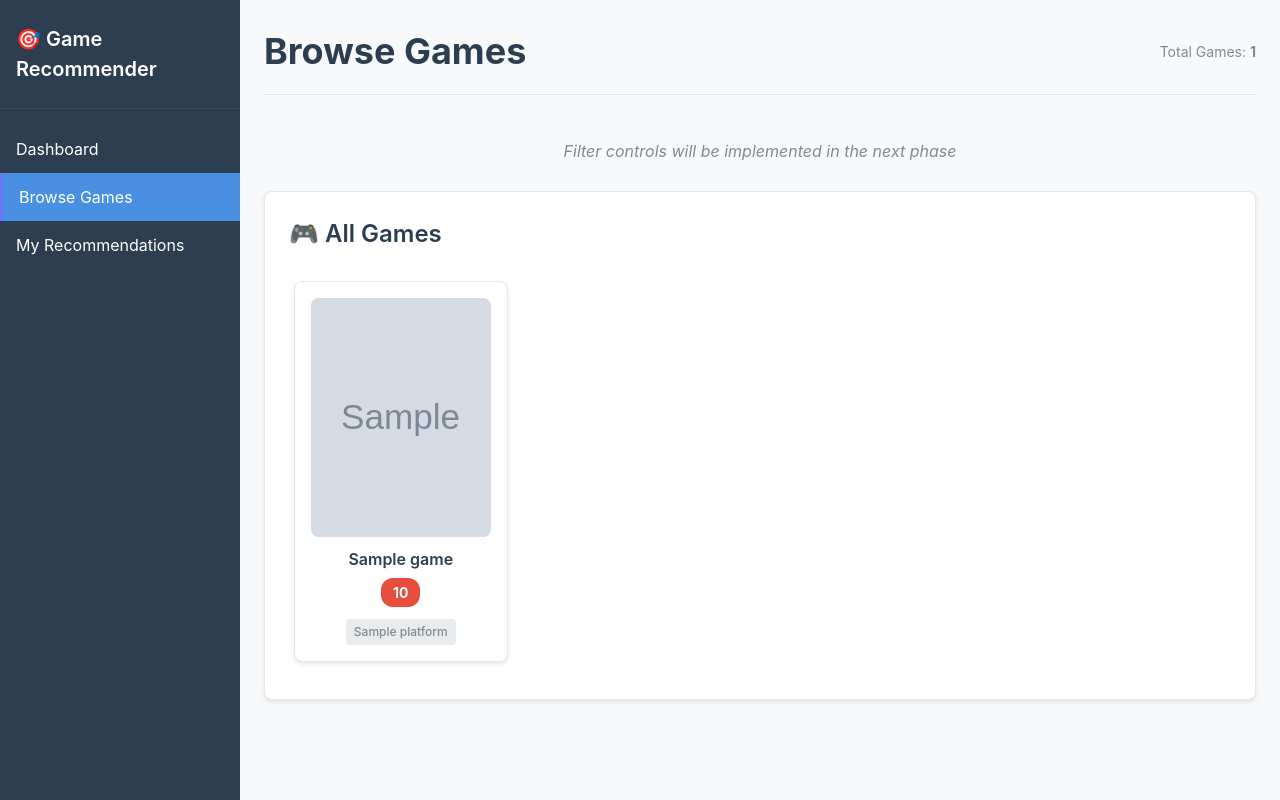
After one commit to SviatoslavS-ui/Game-recomendations, a Spring app: page /pages/games in a window 1280 px wide. The commit adds this page. Run offline with Thymeleaf, Linux system fonts and the light colour scheme; the template is opened without the code that fills it: most values are stand-ins (such as "Sample title", 1, 10 or a date in 2020); grey boxes marked "Sample" are stand-in pictures; data that the repository does not hold is empty.

Commit message:
v0.71 workable minor changes

```diff
--- a/src/main/resources/static/css/main.css
+++ b/src/main/resources/static/css/main.css
@@ -47,6 +47,11 @@
   --space-10: 2.5rem;   /* 40px */
   --space-12: 3rem;     /* 48px */
   --space-16: 4rem;     /* 64px */
+
+  /* Border Radius */
+  --radius-sm: 4px;
+  --radius-md: 8px;
+  --radius-lg: 12px;
 }
 
 /* Reset and Base Styles */
@@ -158,10 +163,11 @@ body {
 
 .game-section {
   background: var(--background-primary);
-  border-radius: 8px;
+  border-radius: var(--radius-md);
   padding: var(--space-6);
   box-shadow: 0 2px 4px rgba(0, 0, 0, 0.1);
   border: 1px solid var(--border-light);
+  overflow: visible; /* Allow content to overflow for hover effects */
 }
 
 .section-title {
@@ -177,7 +183,7 @@ body {
 /* Game Grid */
 .game-grid {
   display: grid;
-  grid-template-columns: repeat(auto-fill, minmax(200px, 1fr));
+  grid-template-columns: repeat(auto-fill, minmax(220px, 1fr));
   gap: var(--space-4);
   overflow-x: auto;
   padding-bottom: var(--space-2);
@@ -186,19 +192,22 @@ body {
 /* Game Cards */
 .game-card {
   background: var(--background-primary);
-  border-radius: 8px;
+  border-radius: var(--radius-md);
   padding: var(--space-4);
   box-shadow: 0 2px 4px rgba(0, 0, 0, 0.1);
   border: 1px solid var(--border-light);
   transition: all 0.2s ease;
   cursor: pointer;
   min-width: 180px;
+  position: relative; /* For pseudo-element positioning */
+  margin: 5px; /* Add margin to prevent border clipping on hover */
 }
 
 .game-card:hover {
   box-shadow: 0 4px 12px rgba(0, 0, 0, 0.15);
-  transform: translateY(-2px);
+  transform: scale(1.02); /* Subtle scale effect instead of translateY */
   border-color: var(--primary-blue);
+  z-index: 1; /* Ensure hovered card appears above others */
 }
 
 .game-image {
@@ -241,7 +250,7 @@ body {
 .game-score {
   display: inline-block;
   padding: var(--space-1) var(--space-3);
-  border-radius: 20px;
+  border-radius: var(--radius-lg);
   font-weight: 700;
   font-size: 0.875rem;
   margin-bottom: var(--space-3);
@@ -272,19 +281,56 @@ body {
   background-color: var(--background-tertiary);
   color: var(--text-secondary);
   padding: var(--space-1) var(--space-2);
-  border-radius: 4px;
+  border-radius: var(--radius-sm);
   font-size: 0.75rem;
   font-weight: 500;
 }
 
+/* Games Browse Page */
+.games-container {
+  display: flex;
+  flex-direction: column;
+  gap: var(--space-4);
+}
+
+.filter-controls {
+  background-color: var(--background-secondary);
+  border-radius: var(--radius-md);
+  padding: var(--space-3);
+}
+
+.placeholder-message {
+  color: var(--text-secondary);
+  font-style: italic;
+  text-align: center;
+}
+
+
 /* Responsive Design */
+@media (max-width: 1200px) {
+  /* Large screens */
+  .game-grid {
+    grid-template-columns: repeat(auto-fill, minmax(180px, 1fr));
+  }
+}
+
 @media (max-width: 1024px) {
+  /* Medium screens */
   .game-grid {
     grid-template-columns: repeat(auto-fill, minmax(160px, 1fr));
+  }
+
+  .game-section {
+    padding: var(--space-4);
+  }
+
+  .section-title {
+    margin-bottom: var(--space-4);
   }
 }
 
 @media (max-width: 768px) {
+  /* Small screens / tablets */
   .sidebar {
     transform: translateX(-100%);
     transition: transform 0.3s ease;
@@ -299,6 +345,7 @@ body {
     flex-direction: column;
     align-items: flex-start;
     gap: var(--space-4);
+    margin-bottom: var(--space-6);
   }
 
   .game-grid {
@@ -313,4 +360,28 @@ body {
   .game-image {
     height: 100px;
   }
+
+  .filter-controls {
+    padding: var(--space-2);
+  }
 }
+
+@media (max-width: 480px) {
+  /* Mobile phones */
+  .game-grid {
+    grid-template-columns: repeat(auto-fill, minmax(120px, 1fr));
+    gap: var(--space-2);
+  }
+
+  .content-header h1 {
+    font-size: 1.75rem;
+  }
+
+  .game-card {
+    padding: var(--space-2);
+  }
+
+  .game-title {
+    font-size: 0.875rem;
+  }
+}
--- /dev/null
+++ b/src/main/resources/templates/pages/games.html
@@ -0,0 +1,68 @@
+<!DOCTYPE html>
+<html lang="en" xmlns:th="http://www.thymeleaf.org">
+<head>
+    <meta charset="UTF-8">
+    <meta name="viewport" content="width=device-width, initial-scale=1.0">
+    <title>Game Recommender - Browse Games</title>
+    <link rel="stylesheet" th:href="@{/css/main.css}">
+    <link rel="icon" type="image/svg+xml" th:href="@{/icons/favicon.svg}">
+</head>
+<body>
+    <div class="app-container">
+        <!-- Sidebar Navigation -->
+        <nav class="sidebar">
+            <div class="sidebar-header">
+                <h2>🎯 Game Recommender</h2>
+            </div>
+            <ul class="sidebar-nav">
+                <li><a href="/" class="nav-item">Dashboard</a></li>
+                <li><a href="/games" class="nav-item active">Browse Games</a></li>
+                <li><a href="/recommendations" class="nav-item">My Recommendations</a></li>
+            </ul>
+        </nav>
+        <!-- Main Content -->
+        <main class="main-content">
+            <!-- Page Header -->
+            <header class="content-header">
+                <h1>Browse Games</h1>
+                <div class="stats">
+                    <span class="stat-item">Total Games: <strong th:text="${totalGames}">0</strong></span>
+                </div>
+            </header>
+            <!-- Games Grid -->
+            <div class="games-container">
+                <div class="filter-controls">
+                    <!-- Filter controls will go here -->
+                    <div class="placeholder-message">
+                        <p>Filter controls will be implemented in the next phase</p>
+                    </div>
+                </div>
+                <!-- All Games Section -->
+                <section class="game-section">
+                    <h2 class="section-title">🎮 All Games</h2>
+                    <div class="game-grid">
+                        <div th:each="game : ${allGames}" class="game-card">
+                        <div class="game-image">
+                            <img th:src="${game.thumbnailUrl != null ? game.thumbnailUrl : (game.imageUrl != null ? game.imageUrl : '/images/placeholder-game.jpg')}"
+                                 th:alt="${game.title}"
+                                 th:onerror="this.onerror=null;this.src='/images/placeholder-game.jpg'"
+                                 src="/images/placeholder-game.jpg"
+                                 alt="Game Image">
+                        </div>
+                        <div class="game-info">
+                            <h3 class="game-title" th:text="${game.title}">Game Title</h3>
+                            <div class="game-score" th:classappend="${game.metacriticScore >= 75} ? 'score-high' : (${game.metacriticScore >= 50} ? 'score-medium' : 'score-low')">
+                                <span th:text="${game.metacriticScore}">85</span>
+                            </div>
+                            <div class="game-platforms">
+                                <span th:each="platform : ${game.platforms}"
+                                      class="platform-tag" th:text="${platform}">PC</span>
+                            </div>
+                        </div>
+                    </div>
+                </section>
+            </div>
+        </main>
+    </div>
+</body>
+</html>
```
Also changed, not shown: src/main/java/com/sviat/gamerecommender/controller/GameController.java (added, +35 -0 lines), src/main/resources/templates/pages/dashboard.html (+2 -6 lines), src/main/resources/static/icons/favicon.svg (added), 1 other file.
